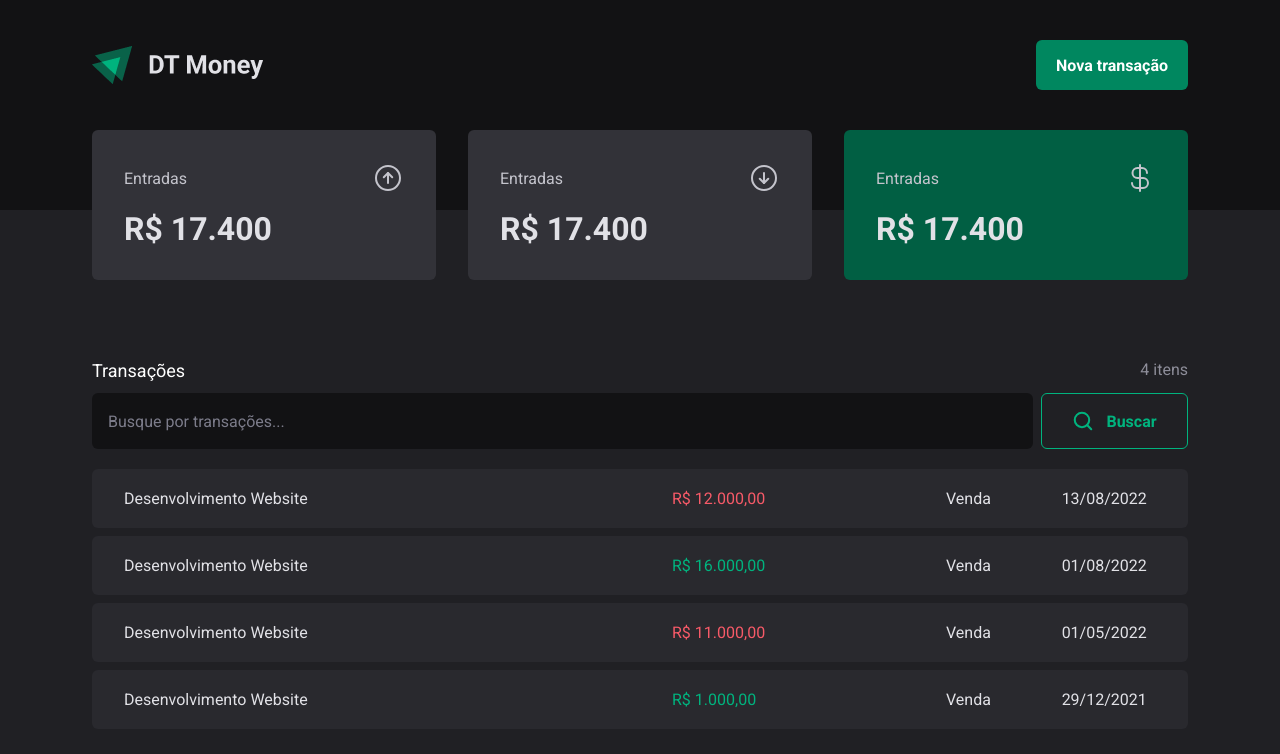
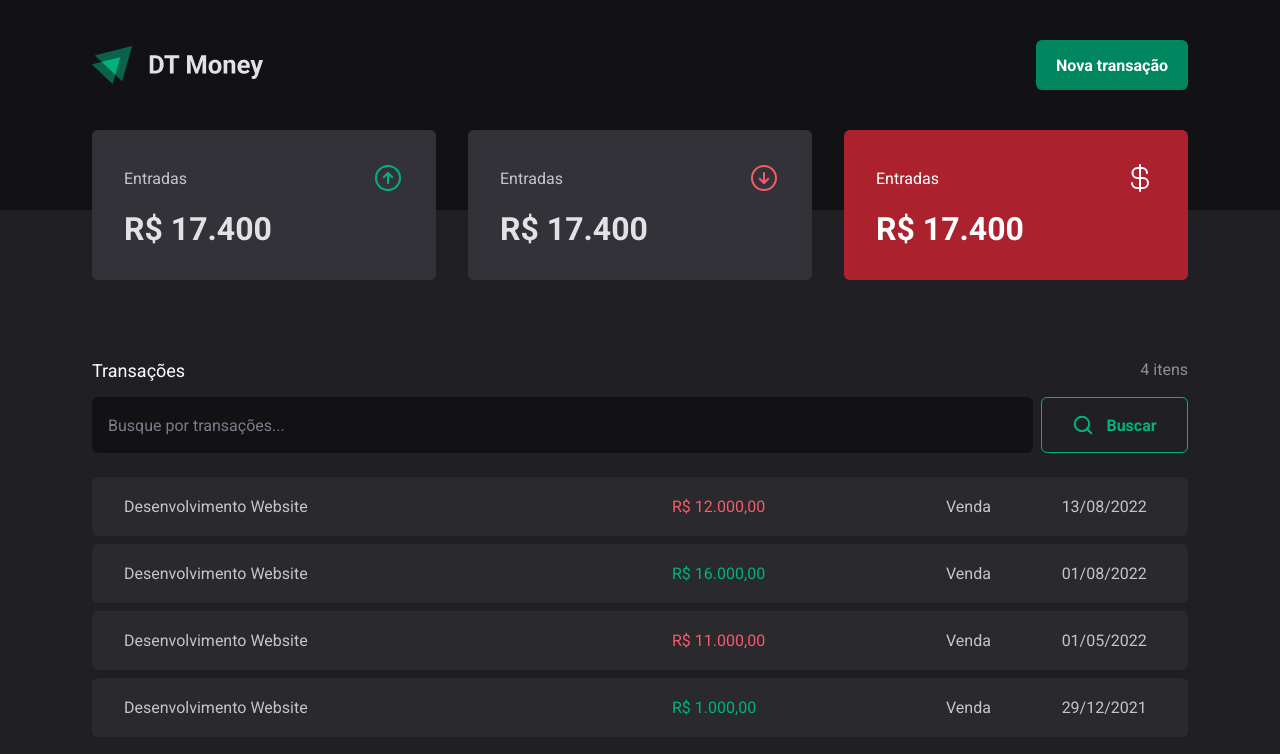
Before and after one commit to rogerrm95/dt-money, a React (Vite) app: page / in a window 1280 px wide. Shown: the top 754 px of the page. Built offline with nearby package versions, Linux system fonts and the light colour scheme.

Commit message:
backup files (restore)

```diff
--- a/src/components/NewTransactionModal/styles.ts
+++ b/src/components/NewTransactionModal/styles.ts
@@ -85,6 +85,10 @@ export const TransactionType = styled(RadioGroup.Root)`
   gap: 1rem;
 
   margin-top: 0.5rem;
+
+  & {
+    box-shadow: none;
+  }
 `
 
 interface TransactionTypeButtonProps {
--- a/src/components/Summary/index.tsx
+++ b/src/components/Summary/index.tsx
@@ -9,7 +9,7 @@ export function Summary() {
       <SummaryCard>
         <header>
           <span>Entradas</span>
-          <ArrowCircleUp size={32} />
+          <ArrowCircleUp size={32} color="#00B37E" />
         </header>
 
         <strong>R$ 17.400</strong>
@@ -21,7 +21,7 @@ export function Summary() {
       <SummaryCard>
         <header>
           <span>Entradas</span>
-          <ArrowCircleDown size={32} />
+          <ArrowCircleDown size={32} color="#F75A68" />
         </header>
 
         <strong>R$ 17.400</strong>
@@ -30,10 +30,10 @@ export function Summary() {
       </SummaryCard>
 
       {/* Saldo */}
-      <SummaryCard variant="green">
+      <SummaryCard variant="red">
         <header>
           <span>Entradas</span>
-          <CurrencyDollar size={32} />
+          <CurrencyDollar size={32} color="#FFF" />
         </header>
 
         <strong>R$ 17.400</strong>
--- a/src/components/Summary/styles.ts
+++ b/src/components/Summary/styles.ts
@@ -7,53 +7,30 @@ export const SummaryContainer = styled.section`
   margin: 0 auto;
   padding: 0rem 1.5rem 1rem;
 
-  display: grid;
-  grid-template-columns: repeat(3, 1fr);
+  display: flex;
   flex-wrap: nowrap;
   gap: 2rem;
 
   margin-top: -5rem;
-  overflow: auto;
-
-  // VERTICAL SCROLL BAR //
-  /* width */
-  ::-webkit-scrollbar {
-    height: 8px;
-  }
-
-  /* Track */
-  ::-webkit-scrollbar-track {
-    background: ${(props) => props.theme.colors['gray-600']};
-    border-radius: 6px;
-  }
-
-  /* Handle */
-  ::-webkit-scrollbar-thumb {
-    background: ${(props) => props.theme.colors['green-500']};
-    border-radius: 6px;
-  }
-
-  /* Handle on hover */
-  ::-webkit-scrollbar-thumb:hover {
-    background-color: ${(props) => props.theme.colors['green-300']};
-  }
-
-  /*
-  svg {
-    color: ${(props) =>
-    props.typeTransaction && colorsTypeOfTransation[props.typeTransaction]};
-  }
-  */
+  overflow-x: auto;
 `
 
 interface SummaryCardProps {
-  variant?: 'green'
+  variant?: 'green' | 'red'
 }
 
+const variantColors = {
+  green: '#00875F',
+  red: '#AB222E',
+} as const
+
 export const SummaryCard = styled.div<SummaryCardProps>`
-  background: ${(props) => props.theme.colors['gray-600']};
+  width: 100%;
+  min-width: 280px;
   border-radius: 6px;
   padding: 2rem;
+
+  background: ${(props) => props.theme.colors['gray-600']};
 
   header {
     display: flex;
@@ -78,9 +55,14 @@ export const SummaryCard = styled.div<SummaryCardProps>`
 
   // Estilização condicional //
   ${(props) =>
-    props.variant === 'green' &&
+    props.variant &&
     css`
-      background: ${props.theme.colors['green-700']};
+      background: ${variantColors[props.variant]};
+      color: ${(props) => props.theme.colors.white};
+
+      span {
+        color: ${(props) => props.theme.colors.white};
+      }
     `}
 
   // Esconde a data da última atualização //
--- a/src/components/TransactionItem/styles.ts
+++ b/src/components/TransactionItem/styles.ts
@@ -19,7 +19,8 @@ export const TransactionContainer = styled.li<TransactionContainerProps>`
 
   background-color: ${(props) => props.theme.colors['gray-700']};
 
-  p {
+  p,
+  span {
     color: ${(props) => props.theme.colors['gray-300']};
   }
 
--- a/src/pages/Home/styles.ts
+++ b/src/pages/Home/styles.ts
@@ -10,7 +10,7 @@ export const HomeContainer = styled.div`
 export const Transactions = styled.section`
   display: flex;
   flex-direction: column;
-  gap: 0.75rem;
+  gap: 1rem;
 
   width: 100%;
   max-width: 1144px;
@@ -77,6 +77,7 @@ interface TableRowProps {
 
 export const TableRow = styled.tr<TableRowProps>`
   background-color: ${(props) => props.theme.colors['gray-700']};
+  color: ${(props) => props.theme.colors['gray-300']};
 
   td {
     padding: 1.25rem 2rem;
--- a/src/styles/global.ts
+++ b/src/styles/global.ts
@@ -52,4 +52,28 @@ export const GlobalStyled = createGlobalStyle`
         outline: 0;
         box-shadow: 0 0 0 2px ${(props) => props.theme.colors['green-500']} ;
     }
+
+   // SCROLL BAR //
+  /* width */
+  ::-webkit-scrollbar {
+    height: 8px;
+    width: 10px;
+  }
+
+  /* Track */
+  ::-webkit-scrollbar-track {
+    background: ${(props) => props.theme.colors['gray-600']};
+    border-radius: 6px;
+  }
+
+  /* Handle */
+  ::-webkit-scrollbar-thumb {
+    background: ${(props) => props.theme.colors['gray-700']};
+    border-radius: 6px;
+  }
+
+  /* Handle on hover */
+  ::-webkit-scrollbar-thumb:hover {
+    background-color: ${(props) => props.theme.colors['gray-900']};
+  }
 `
```
